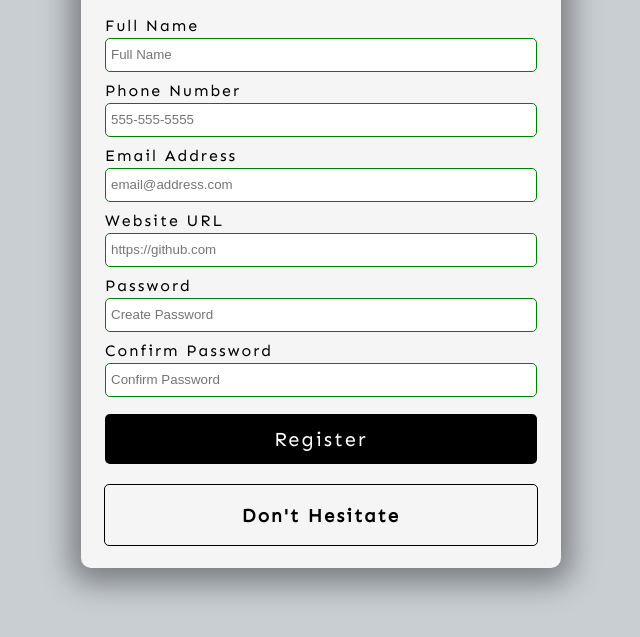
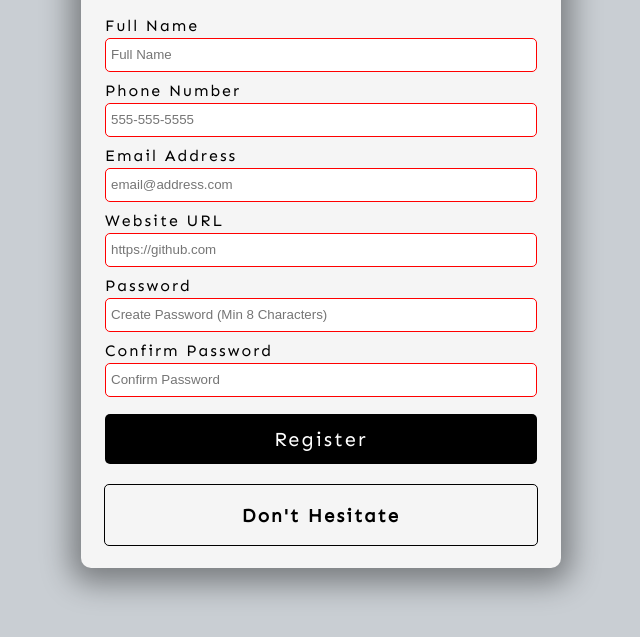
Before and after one commit to VaderSteve76/FormValidator-Js, a plain HTML site: page index.html in a window 1280 px wide. Shown: the part 147-784 px from the top of the page, without its empty margins (319-959 px from the left). Drawn offline with Linux system fonts and the light colour scheme.

Commit message:
Added required and pattern to html for validation

```diff
--- a/index.html
+++ b/index.html
@@ -15,32 +15,32 @@
             <!-- Full Name -->
             <div class="form-group">
                 <label for="name">Full Name</label>
-                <input type="text" id="name" placeholder="Full Name">
+                <input type="text" id="name" placeholder="Full Name" required minlength="3" maxlength="100">
             </div>
             <!-- Phone Number -->
             <div class="form-group">
                 <label for="phone">Phone Number</label>
-                <input type="tel" id="phone" placeholder="555-555-5555">
+                <input type="tel" id="phone" placeholder="555-555-5555" required pattern="[0-9]{3}-[0-9]{3}-[0-9]{4}">
             </div>
             <!-- Email -->
             <div class="form-group">
                 <label for="email">Email Address</label>
-                <input type="email" id="email" placeholder="email@address.com">
+                <input type="email" id="email" placeholder="email@address.com" required>
             </div>
             <!-- Website URL -->
             <div class="form-group">
                 <label for="website">Website URL</label>
-                <input type="url" id="website" placeholder="https://github.com">
+                <input type="url" id="website" placeholder="https://github.com" required>
             </div>
             <!-- Password -->
             <div class="form-group">
                 <label for="password1">Password</label>
-                <input type="password" id="password1" placeholder="Create Password">
+                <input type="password" id="password1" placeholder="Create Password (Min 8 Characters)" required pattern="^(?=.*\d)(?=.*[a-z])(?=.*[A-Z])(?=.*[a-zA-Z]).{8,}$" title="Please include 1 uppercase character, 1 lowercase character and 1 number">
             </div>
             <!-- Confirm Password -->
             <div class="form-group">
                 <label for="password2">Confirm Password</label>
-                <input type="password" id="password2" placeholder="Confirm Password">
+                <input type="password" id="password2" placeholder="Confirm Password" required pattern="^(?=.*\d)(?=.*[a-z])(?=.*[A-Z])(?=.*[a-zA-Z]).{8,}$">
             </div>
             <button type="submit">Register</button>
         </form>
```
